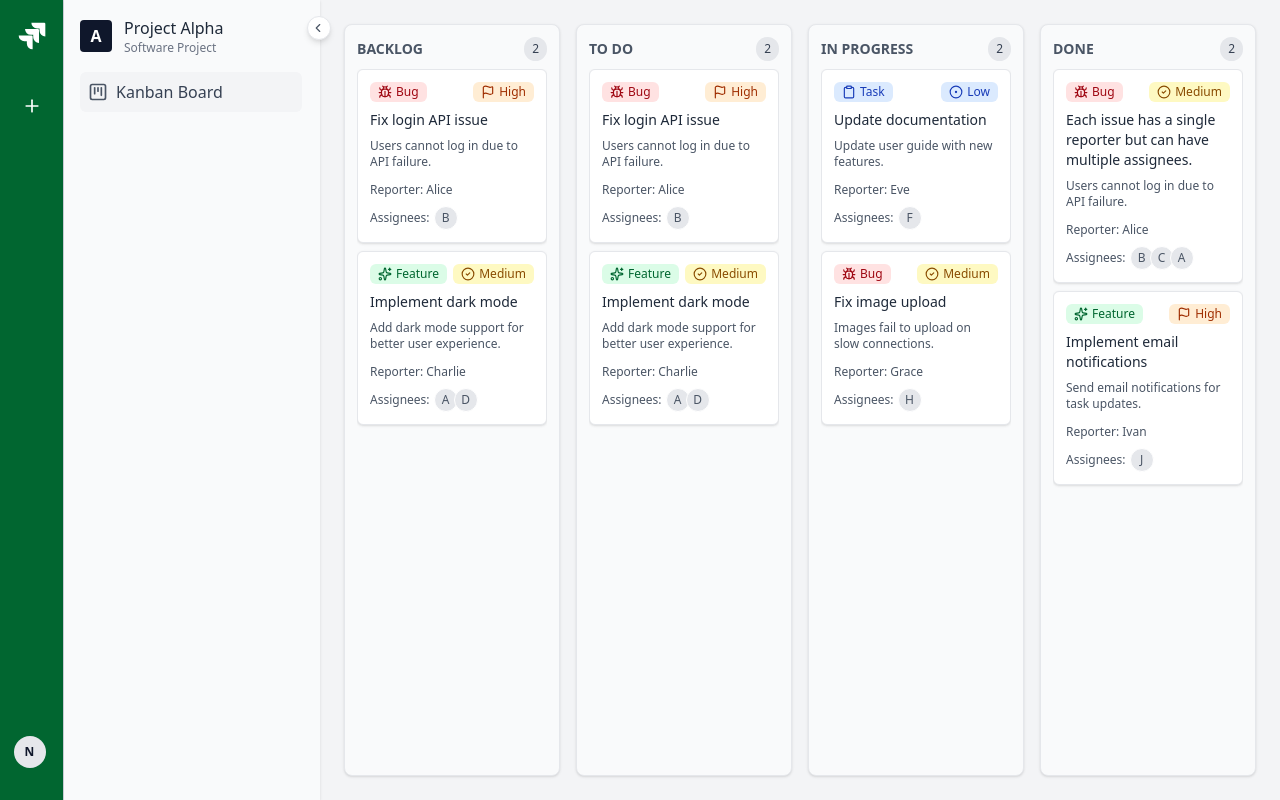
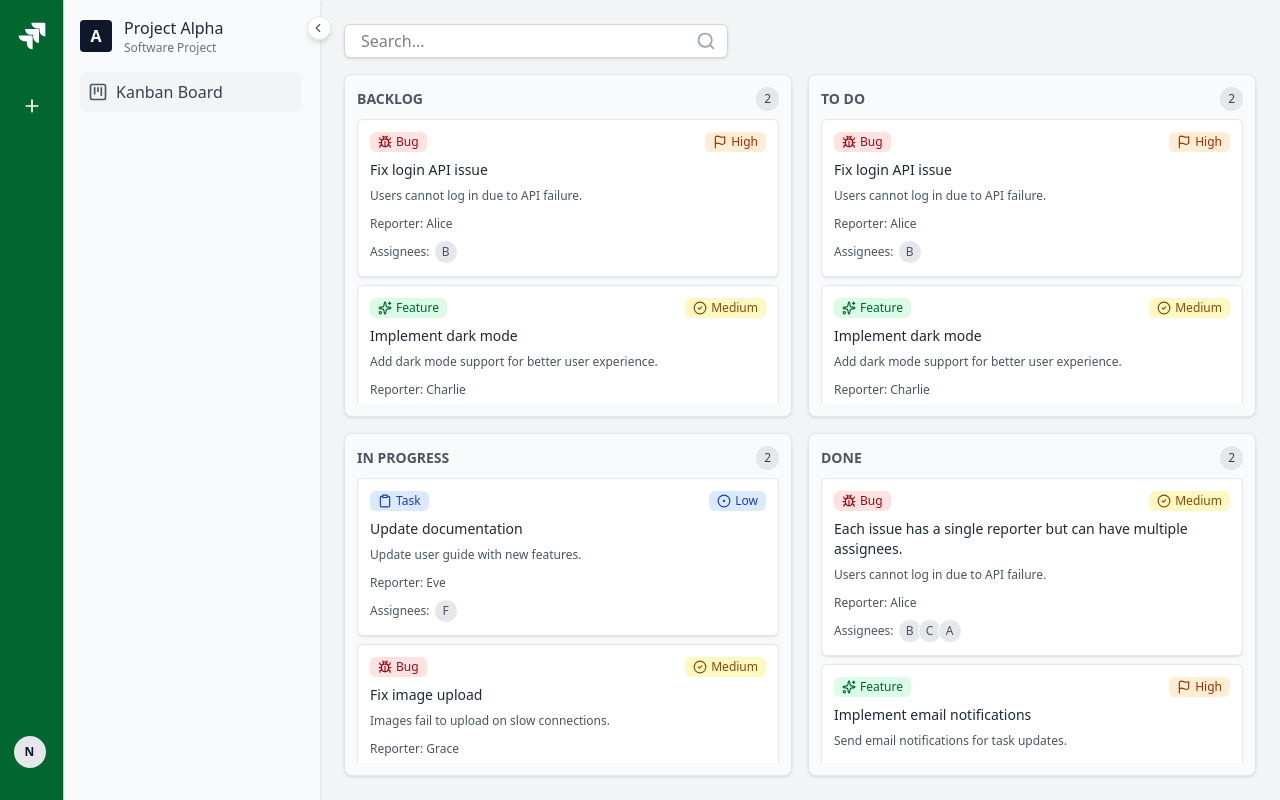
Before and after one commit to nizar48/project-mangement, a Vue app: page / in a window 1280 px wide. Built offline with nearby package versions, Linux system fonts and the light colour scheme.

Commit message:
implemented the filter functionality + board width stays 100% even with no filter result

```diff
--- a/src/App.vue
+++ b/src/App.vue
@@ -1,6 +1,6 @@
 <template>
-  <div class="flex">
-    <KanbanContainer/>
+  <div class="flex bg-gray-100">
+    <KanbanContainer />
   </div>
 </template>
 
--- a/src/components/KanbanBoard.vue
+++ b/src/components/KanbanBoard.vue
@@ -1,33 +1,50 @@
 <script setup lang="ts">
 import { useIssueStore } from '../stores/issueStore'
 import KanbanColumn from './KanbanColumn.vue'
+import { Search } from 'lucide-vue-next'
+import { computed, ref } from 'vue'
 
 const issueStore = useIssueStore()
+
+const searchQuery = ref('')
+const filteredColumns = computed(() => issueStore.filterTasks(searchQuery.value))
+
 
 const handleTaskMoved = ({
                            taskId,
                            sourceColumnId,
                            targetColumnId,
-                           position,
+                           position
                          }: {
   taskId: number
   sourceColumnId: string
   targetColumnId: string
   position: number
 }) => {
-  issueStore.moveTask({taskId, sourceColumnId, targetColumnId, position})
+  issueStore.moveTask({ taskId, sourceColumnId, targetColumnId, position })
 }
 </script>
 
 <template>
-  <div class="flex h-screen flex-col">
+  <div class="flex h-screen">
     <div class="flex-1 overflow-x-auto p-6">
-      <div class="grid h-full w-full grid-cols-1 gap-4 lg:grid-cols-2 xl:grid-cols-4">
+      <div class="relative w-96 mb-4">
+        <Search
+          class="absolute right-3 top-1/2 transform -translate-y-1/2 text-gray-400 focus:border-green-500 focus:outline-none h-5 w-5" />
+        <input
+          @input="filteredColumns = issueStore.filterTasks(searchQuery)"
+          v-model="searchQuery"
+          type="text"
+          class="border border-gray-300 shadow px-4 py-1 bg-white rounded-md w-full focus:border-green-500 focus:outline-none"
+          placeholder="Search..."
+        />
+      </div>
+      <div class="grid h-[calc(100%-50px)] w-full grid-cols-1 gap-4 xl:grid-cols-2 2xl:grid-cols-4">
         <KanbanColumn
-            v-for="column in issueStore.columns"
-            :key="column.id"
-            :column="column"
-            @task-moved="handleTaskMoved"
+          v-for="column in filteredColumns"
+          :key="column.id"
+          :column="column"
+          @task-moved="handleTaskMoved"
         />
       </div>
     </div>
--- a/src/components/KanbanContainer.vue
+++ b/src/components/KanbanContainer.vue
@@ -22,12 +22,12 @@ const toggleModal = () => {
     <div class="flex h-full w-16 flex-col items-center border-r border-r-gray-300 bg-green-800 py-4 shadow">
       <div class="mb-8">
         <div class="flex h-10 w-10 items-center justify-center p-1">
-          <img src="/jira-logo.svg" alt="logo"/>
+          <img src="/jira-logo.svg" alt="logo" />
         </div>
       </div>
       <div class="flex flex-1 flex-col items-center gap-4">
         <button class="cursor-pointer rounded-md p-2 hover:bg-green-700" title="Add Issue" @click="toggleModal">
-          <Plus class="h-5 w-5 text-white"/>
+          <Plus class="h-5 w-5 text-white" />
         </button>
         <!--        <button class="cursor-pointer rounded-md p-2 hover:bg-green-700" title="Search">-->
         <!--          <Search class="h-5 w-5 text-white"/>-->
@@ -70,13 +70,13 @@ const toggleModal = () => {
               isHovered ? 'border-green-800 bg-green-800' : 'border-gray-200 bg-white',
             ]"
           >
-            <ChevronLeft :class="['h-4 w-4 pr-[2px]', isHovered ? 'text-white' : 'text-gray-600']"/>
+            <ChevronLeft :class="['h-4 w-4 pr-[2px]', isHovered ? 'text-white' : 'text-gray-600']" />
           </button>
         </div>
         <nav class="flex-1 space-y-2 p-4">
           <RouterLink to="/" class="flex w-full items-center gap-2 rounded-md p-2 hover:bg-gray-200"
                       active-class="bg-gray-100">
-            <KanbanSquare class="h-5 w-5 text-gray-600"/>
+            <KanbanSquare class="h-5 w-5 text-gray-600" />
             <span class="text-gray-700">Kanban Board</span>
           </RouterLink>
           <!--          <button class="flex w-full items-center gap-2 rounded-md p-2 hover:bg-gray-200">-->
@@ -88,6 +88,7 @@ const toggleModal = () => {
     </div>
 
     <div v-if="!isExpanded" class="relative z-10">
+      <!--   button to toggle the sidebar   -->
       <button
         @click="isExpanded = true"
         @mouseenter="isHovered = true"
@@ -97,15 +98,15 @@ const toggleModal = () => {
           isHovered ? 'border-green-800 bg-green-800' : 'border-gray-200 bg-white',
         ]"
       >
-        <ChevronRight :class="['h-4 w-4', isHovered ? 'text-white' : 'text-gray-600']"/>
+        <ChevronRight :class="['h-4 w-4', isHovered ? 'text-white' : 'text-gray-600']" />
       </button>
     </div>
 
     <!-- main content -->
-    <div class="flex-1 overflow-hidden">
-      <KanbanBoard/>
+    <div class="flex-1 overflow-hidden w-full">
+      <KanbanBoard />
     </div>
 
-    <AddIssueModal :show="showModal" @close="showModal = false"/>
+    <AddIssueModal :show="showModal" @close="showModal = false" />
   </div>
 </template>
--- /dev/null
+++ b/src/components/Settings.vue
@@ -0,0 +1,12 @@
+<script setup lang="ts">
+
+</script>
+
+<template>
+  <div>Settings page</div>
+
+</template>
+
+<style scoped>
+
+</style>
--- a/src/router/index.ts
+++ b/src/router/index.ts
@@ -1,12 +1,13 @@
 import { createRouter, createWebHistory } from 'vue-router'
-import KanbanContainer from "../components/KanbanContainer.vue";
+import KanbanContainer from '../components/KanbanContainer.vue'
+
 
 const router = createRouter({
-    history: createWebHistory(import.meta.env.BASE_URL),
-    routes: [{
-        path: "/",
-        component: KanbanContainer,
-    }],
+  history: createWebHistory(import.meta.env.BASE_URL),
+  routes: [{
+    path: '/',
+    component: KanbanContainer
+  }]
 })
 
 export default router
--- a/src/stores/issueStore.ts
+++ b/src/stores/issueStore.ts
@@ -32,7 +32,7 @@ export const useIssueStore = defineStore('issues', () => {
           priority: 'High',
           status: 'To Do',
           reporter: 'Alice',
-                    assignees: ['Bob'],
+          assignees: ['Bob']
         },
         {
           id: 2,
@@ -42,9 +42,9 @@ export const useIssueStore = defineStore('issues', () => {
           priority: 'Medium',
           status: 'To Do',
           reporter: 'Charlie',
-                    assignees: ['Alice', 'David'],
-                },
-            ],
+          assignees: ['Alice', 'David']
+        }
+      ]
     },
     {
       id: 'todo',
@@ -58,7 +58,7 @@ export const useIssueStore = defineStore('issues', () => {
           priority: 'High',
           status: 'To Do',
           reporter: 'Alice',
-                    assignees: ['Bob'],
+          assignees: ['Bob']
         },
         {
           id: 4,
@@ -68,9 +68,9 @@ export const useIssueStore = defineStore('issues', () => {
           priority: 'Medium',
           status: 'To Do',
           reporter: 'Charlie',
-                    assignees: ['Alice', 'David'],
-                },
-            ],
+          assignees: ['Alice', 'David']
+        }
+      ]
     },
     {
       id: 'inprogress',
@@ -84,7 +84,7 @@ export const useIssueStore = defineStore('issues', () => {
           priority: 'Low',
           status: 'In Progress',
           reporter: 'Eve',
-                    assignees: ['Frank'],
+          assignees: ['Frank']
         },
         {
           id: 6,
@@ -94,9 +94,9 @@ export const useIssueStore = defineStore('issues', () => {
           priority: 'Medium',
           status: 'In Progress',
           reporter: 'Grace',
-                    assignees: ['Helen'],
-                },
-            ],
+          assignees: ['Helen']
+        }
+      ]
     },
     {
       id: 'done',
@@ -110,7 +110,7 @@ export const useIssueStore = defineStore('issues', () => {
           priority: 'Medium',
           status: 'Done',
           reporter: 'Alice',
-                    assignees: ['Bob', 'Charlie', 'Alice'],
+          assignees: ['Bob', 'Charlie', 'Alice']
         },
         {
           id: 8,
@@ -120,10 +120,10 @@ export const useIssueStore = defineStore('issues', () => {
           priority: 'High',
           status: 'Done',
           reporter: 'Ivan',
-                    assignees: ['Jack'],
-                },
-            ],
-        },
+          assignees: ['Jack']
+        }
+      ]
+    }
   ])
 
   function addIssue(issue: Task) {
@@ -137,7 +137,7 @@ export const useIssueStore = defineStore('issues', () => {
                       taskId,
                       sourceColumnId,
                       targetColumnId,
-                          position,
+                      position
                     }: {
     taskId: number
     sourceColumnId: string
@@ -175,7 +175,7 @@ export const useIssueStore = defineStore('issues', () => {
     columns[columnIndex].tasks.splice(taskIndex, 1)
   }
 
-    function updateTask({id, columnId, updatedTask}: { id: number, columnId: string, updatedTask: Task }) {
+  function updateTask({ id, columnId, updatedTask }: { id: number, columnId: string, updatedTask: Task }) {
     const columnIndex = columns.findIndex((col) => col.id === columnId)
     if (columnIndex === -1) return
 
@@ -185,11 +185,29 @@ export const useIssueStore = defineStore('issues', () => {
     columns[columnIndex].tasks[taskIndex] = updatedTask
   }
 
+  function filterTasks(query: string) {
+    if (!query.trim()) return columns
+
+    const lowerCaseQuery = query.toLowerCase()
+
+    return columns.map(column => ({
+      ...column,
+      tasks: column.tasks.filter(task =>
+        task.title.toLowerCase().includes(lowerCaseQuery) ||
+        task.description?.toLowerCase().includes(lowerCaseQuery) ||
+        task.reporter.toLowerCase().includes(lowerCaseQuery) ||
+        task.assignees.some(assignee => assignee.toLowerCase().includes(lowerCaseQuery))
+      )
+    }))
+  }
+
+
   return {
     columns,
     addIssue,
     moveTask,
     deleteTask,
-        updateTask
+    updateTask,
+    filterTasks
   }
 })
```
Also changed, not shown: src/components/KanbanColumn.vue (+6 -6 lines). Lines whose indentation alone changed are shown as unchanged.
